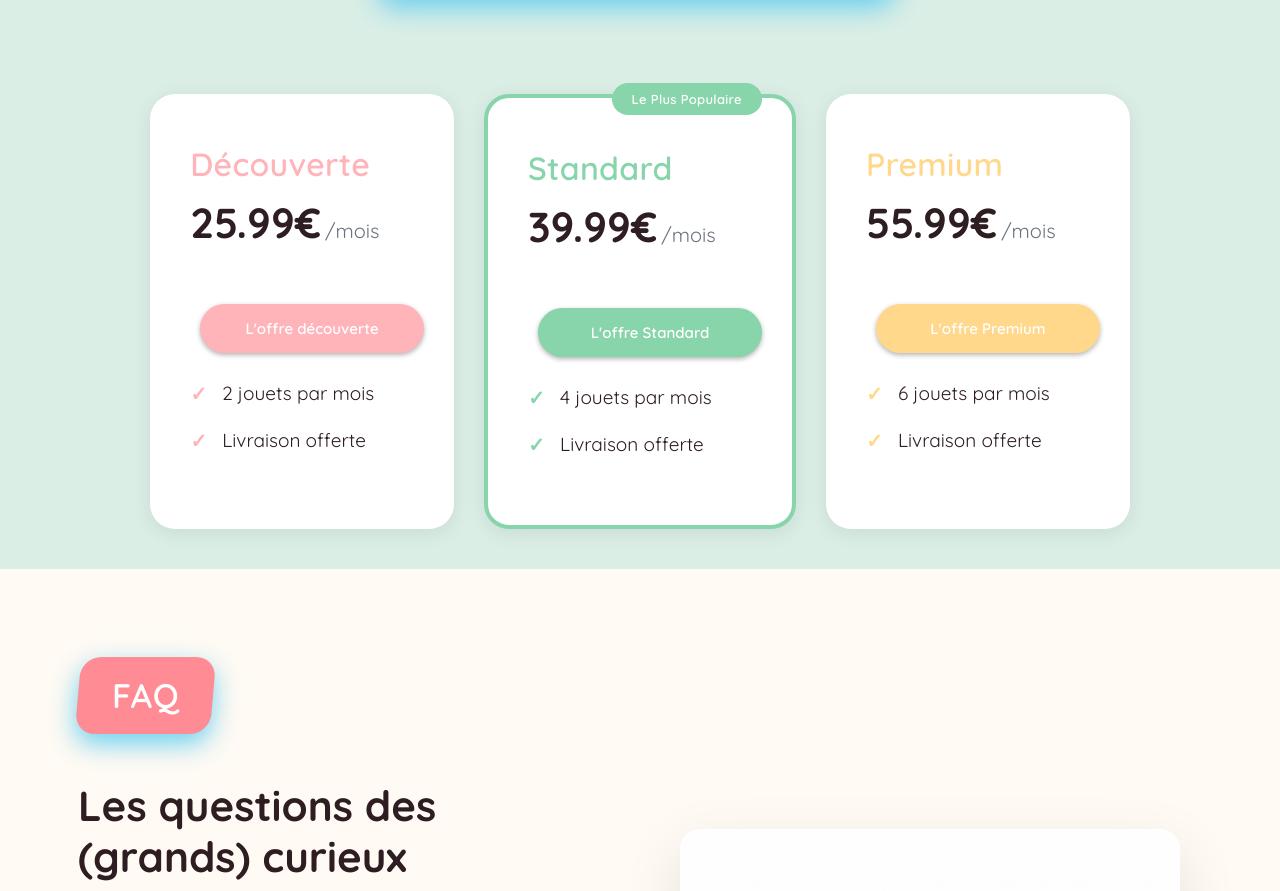
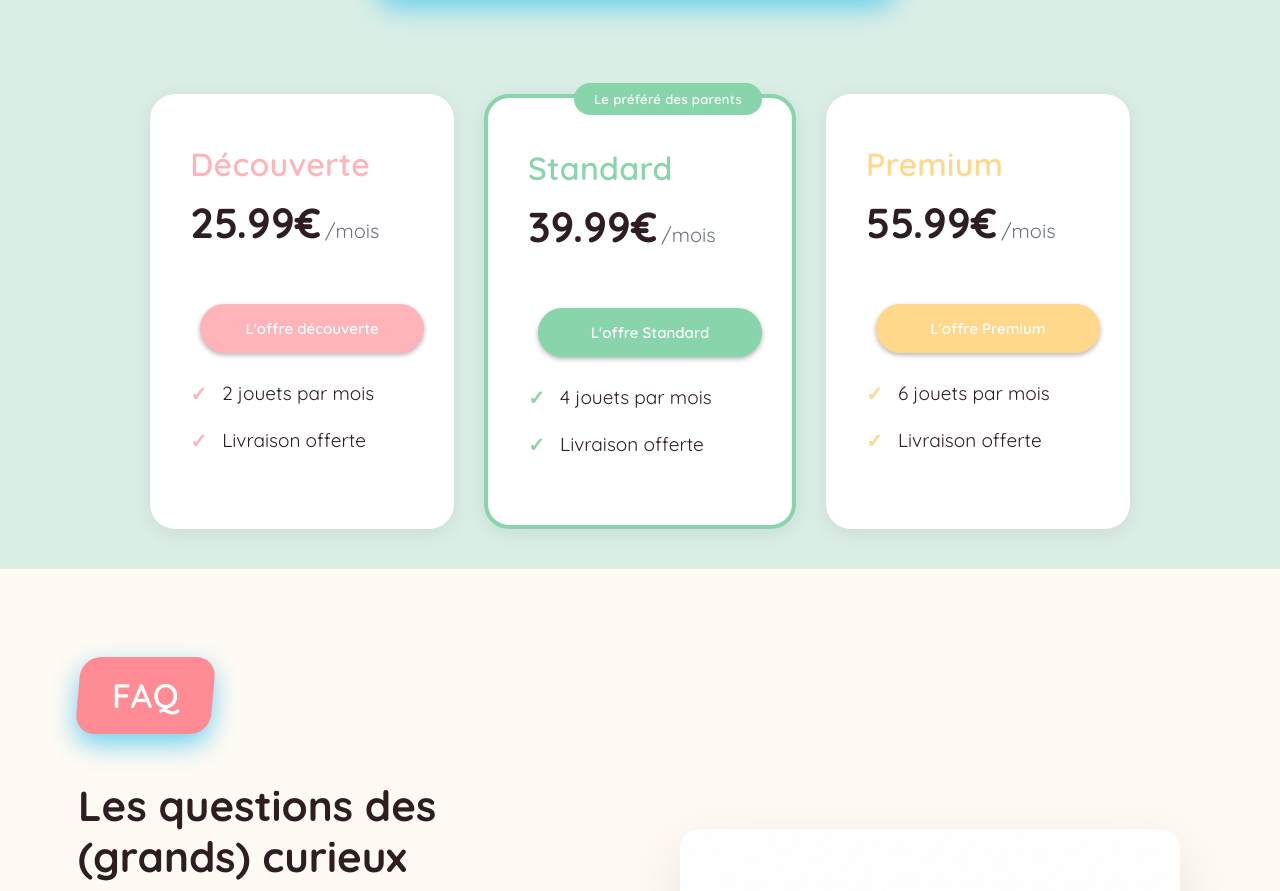
Before and after one commit to biblioJouets/Bibli-O, a Next.js app: page / in a window 1280 px wide. Shown: the part 5000-5891 px from the top of the page. Built offline with nearby package versions, Linux system fonts and the light colour scheme; no server answers.

Commit message:
add modify for cardplan

```diff
--- a/src/app/bibliotheque/page.js
+++ b/src/app/bibliotheque/page.js
@@ -70,7 +70,7 @@ export default function LibraryPage() {
     <div className="bibliotheque-container">
 
       <header className="catalog-header">
-        <h1 className="catalog-title">Notre Ludothèque 🧸</h1>
+        <h1 className="catalog-title">Nos jouets 🧸</h1>
         <p className="catalog-subtitle">Explorez notre collection de jouets éco-responsables</p>
       </header>
 
--- a/src/styles/CardsPlan.css
+++ b/src/styles/CardsPlan.css
@@ -67,7 +67,7 @@
 
 /* BADGE POPULAIRE */
 .theme-green::before {
-    content: 'Le Plus Populaire';
+    content: 'Le préféré des parents';
     position: absolute;
     top: -15px;
     right: 30px;
```
